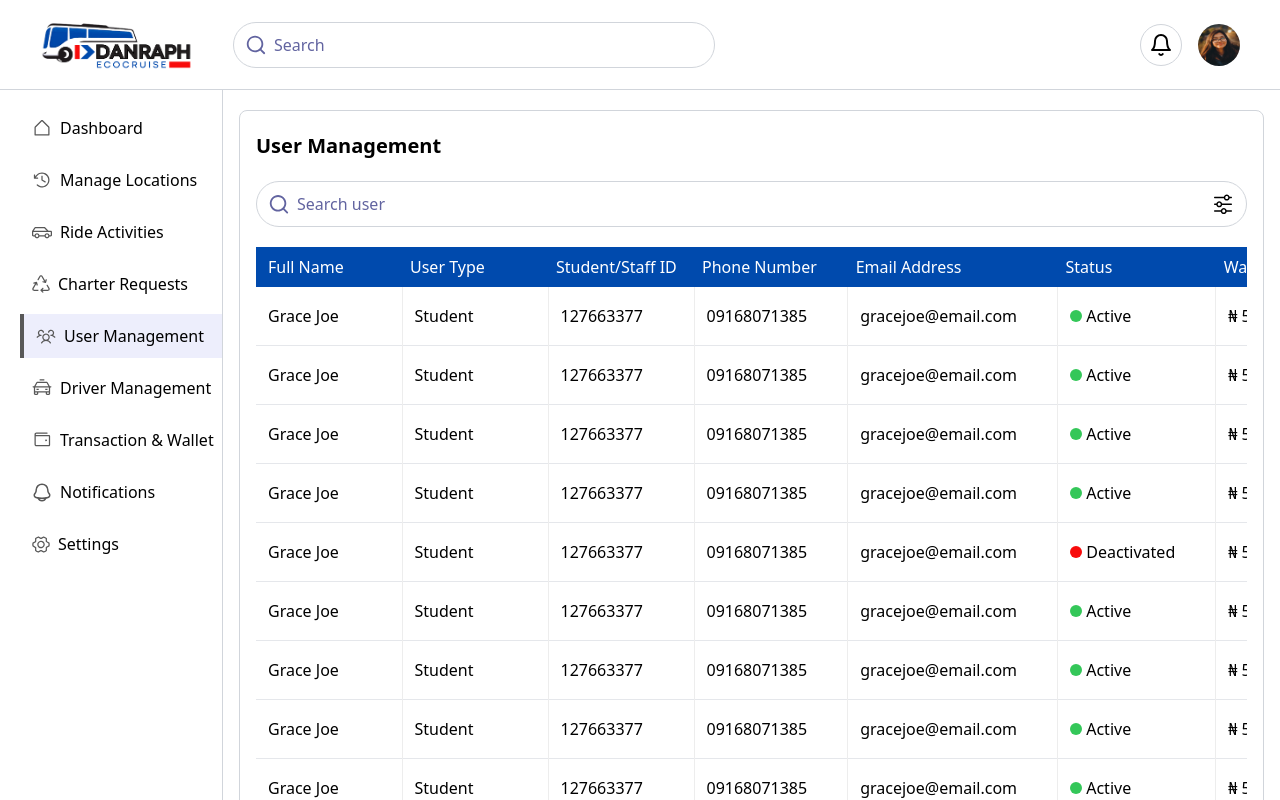
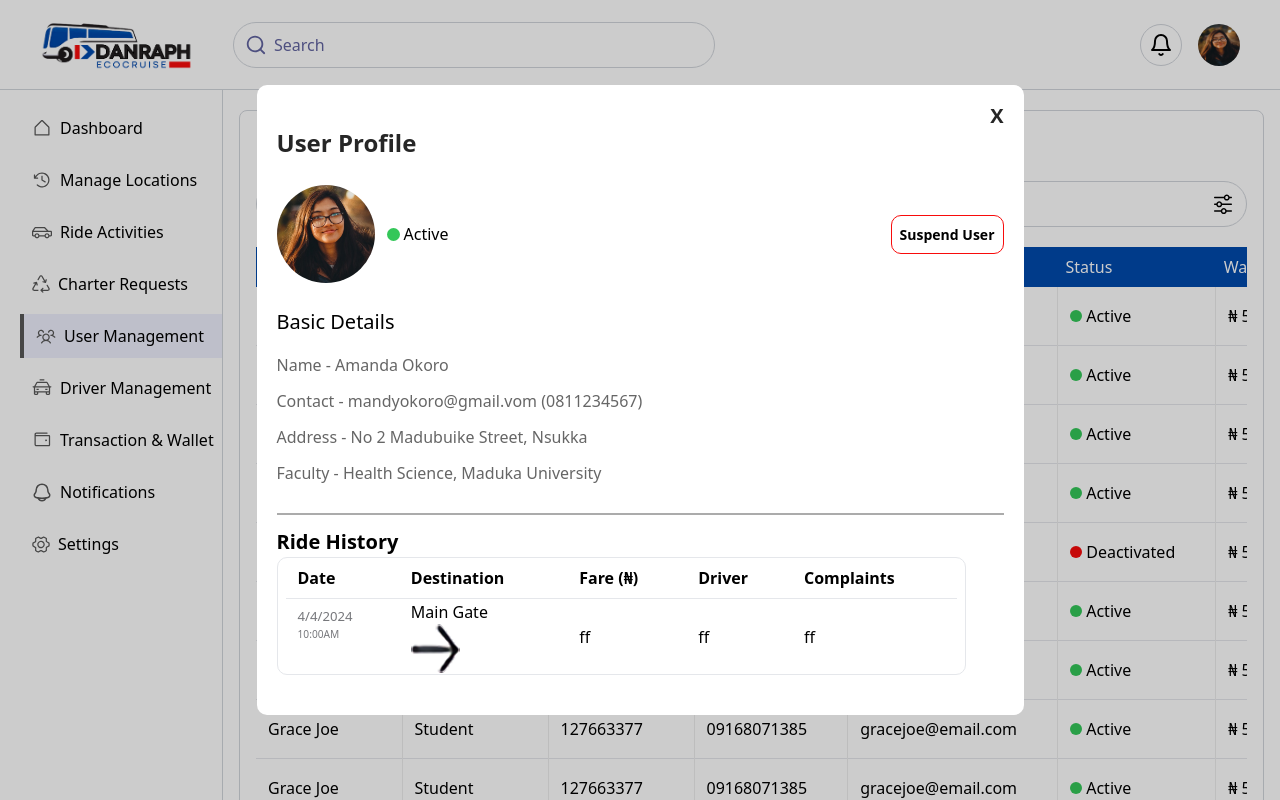
Before and after one commit to Danraph-Technologies/danraph-transport, a React (Vite) app in the folder Admin/: page /admin/User-Management in a window 1280 px wide. Shown: the top 800 px of the page. Built offline with nearby package versions, Linux system fonts and the light colour scheme.

Commit message:
feat(Admin): implement user profile modal and enhance UI
- Add Viewdetailsmodal component to display user profile
- Update users table to include modal trigger
- Enhance UI for both modal and table components
- Add ride history table in the modal

```diff
--- a/Admin/src/pages/users/_tablecomponent/Viewdetailsmodal.jsx
+++ b/Admin/src/pages/users/_tablecomponent/Viewdetailsmodal.jsx
@@ -2,17 +2,88 @@ import React from "react";
 
 function Viewdetailsmodal() {
   return (
-    <div className="w-[767px] relative  bg-white rounded-[10px]">
-      <p className="absolute right-2 top-2 cursor-pointer">X</p>
-      <div>
-        <h2>User Profile</h2>
+    <div className="w-[767px] h-auto relative  bg-white rounded-[10px]">
+      <p className="absolute right-2 top-2 cursor-pointer px-3 py-2 text-[20px] text-[#262626] font-semibold ">
+        X
+      </p>
+      <div className="py-10 px-5 ">
+        <h2 className="text-[24px] font-semibold text-[#262626] ">
+          User Profile
+        </h2>
         <div className="flex justify-between py-3 gap-2 items-center">
-          <div className="flex gap-2 items-center">
-            <img src="/userprofile.jpg" alt="" />
-            <div className="flex gap-2 items-center">
+          <div className="flex py-3 gap-3 items-center">
+            <img
+              src="/userprofile.jpg"
+              alt=""
+              className="w-[98px] h-[98px] rounded-full object-cover "
+            />
+            <div className="flex gap-1 items-center">
               <p className="bg-[#34C759] w-[13px] h-[13px] rounded-full"></p>
-              <p>Active</p>
+              <p className="font-medium">Active</p>
             </div>
+          </div>
+          <div>
+            <p className="border border-[#F80B0B] font-semibold rounded-[10px] p-2 text-[14px] cursor-pointer hover:bg-[#ececec] duration-200 transition-all ">
+              Suspend User
+            </p>
+          </div>
+        </div>
+
+        <div>
+          <h2 className="text-[20px] font-medium">Basic Details</h2>
+          <div className="flex flex-col gap-3 py-4 ">
+            <p className="text-[#666666]">Name - Amanda Okoro</p>
+            <p className="text-[#666666]">
+              Contact - mandyokoro@gmail.vom (0811234567)
+            </p>
+            <p className="text-[#666666]">
+              Address - No 2 Madubuike Street, Nsukka
+            </p>
+            <p className="text-[#666666]">
+              Faculty - Health Science, Maduka University
+            </p>
+          </div>
+        </div>
+        <div className="border border-[#58585880] my-3"></div>
+        <div>
+          <h2 className="text-[#000000] font-semibold text-[20px] ">
+            Ride History
+          </h2>
+          <div className="border rounded-[10px] w-[689px] px-2 ">
+            <table className="w-full">
+              <thead className="border-b">
+                <tr className="text-left  ">
+                  <th className="px-3 py-2">Date</th>
+                  <th className="px-3 py-2">Destination</th>
+                  <th className="px-3 py-2">Fare (₦) </th>
+                  <th className="px-3 py-2">Driver</th>
+                  <th className="px-3 py-2">Complaints</th>
+                </tr>
+              </thead>
+              <tbody className="w-full">
+                <tr className="">
+                  <td className="px-3 flex flex-col py-2 ">
+                    <span className="text-[13.2px] text-[#77787C]">
+                      4/4/2024
+                    </span>
+                    <span className="text-[10.2px] text-[#77787C]">
+                      10:00AM
+                    </span>
+                  </td>
+                  <td className="px-3">
+                    <span>Main Gate</span>
+                    <span>
+                        <span>
+                            <img src="/arrow.png" alt="" />
+                        </span>
+                    </span>
+                  </td>
+                  <td className="px-3">ff</td>
+                  <td className="px-3">ff</td>
+                  <td className="px-3">ff</td>
+                </tr>
+              </tbody>
+            </table>
           </div>
         </div>
       </div>
--- a/Admin/src/pages/users/users.jsx
+++ b/Admin/src/pages/users/users.jsx
@@ -1,10 +1,10 @@
 import React from "react";
 import TableMore from "./_tablecomponent/tablemore";
-
+import Viewdetailsmodal from "./_tablecomponent/Viewdetailsmodal";
 
 const users = () => {
   return (
-    <div>
+    <div className="relative">
       <div className="max-w-[1105px] w-full rounded-lg border border-gray-300 py-3 px-4 ">
         <p className="text-[20px] font-semibold py-2">User Management</p>
         <div className=" relative py-3 mb-2">
@@ -100,7 +100,7 @@ const users = () => {
                   ₦ 5,000
                 </td>
                 <td className="whitespace-nowrap  py-4 pl-3">
-                 <TableMore/>
+                  <TableMore />
                 </td>
               </tr>
 
@@ -130,7 +130,7 @@ const users = () => {
                   ₦ 5,000
                 </td>
                 <td className="whitespace-nowrap  py-4 pl-3">
-                 <TableMore/>
+                  <TableMore />
                 </td>
               </tr>
 
@@ -160,7 +160,7 @@ const users = () => {
                   ₦ 5,000
                 </td>
                 <td className="whitespace-nowrap  py-4 pl-3">
-                 <TableMore/>
+                  <TableMore />
                 </td>
               </tr>
 
@@ -190,7 +190,7 @@ const users = () => {
                   ₦ 5,000
                 </td>
                 <td className="whitespace-nowrap  py-4 pl-3">
-                 <TableMore/>
+                  <TableMore />
                 </td>
               </tr>
 
@@ -220,7 +220,7 @@ const users = () => {
                   ₦ 5,000
                 </td>
                 <td className="whitespace-nowrap  py-4 pl-3">
-                 <TableMore/>
+                  <TableMore />
                 </td>
               </tr>
 
@@ -250,7 +250,7 @@ const users = () => {
                   ₦ 5,000
                 </td>
                 <td className="whitespace-nowrap  py-4 pl-3">
-                 <TableMore/>
+                  <TableMore />
                 </td>
               </tr>
 
@@ -280,7 +280,7 @@ const users = () => {
                   ₦ 5,000
                 </td>
                 <td className="whitespace-nowrap  py-4 pl-3">
-                 <TableMore/>
+                  <TableMore />
                 </td>
               </tr>
 
@@ -310,7 +310,7 @@ const users = () => {
                   ₦ 5,000
                 </td>
                 <td className="whitespace-nowrap  py-4 pl-3">
-                 <TableMore/>
+                  <TableMore />
                 </td>
               </tr>
 
@@ -340,7 +340,7 @@ const users = () => {
                   ₦ 5,000
                 </td>
                 <td className="whitespace-nowrap  py-4 pl-3">
-                 <TableMore/>
+                  <TableMore />
                 </td>
               </tr>
 
@@ -370,7 +370,7 @@ const users = () => {
                   ₦ 5,000
                 </td>
                 <td className="whitespace-nowrap  py-4 pl-3">
-                 <TableMore/>
+                  <TableMore />
                 </td>
               </tr>
 
@@ -400,7 +400,7 @@ const users = () => {
                   ₦ 5,000
                 </td>
                 <td className="whitespace-nowrap  py-4 pl-3">
-                 <TableMore/>
+                  <TableMore />
                 </td>
               </tr>
 
@@ -430,7 +430,7 @@ const users = () => {
                   ₦ 5,000
                 </td>
                 <td className="whitespace-nowrap  py-4 pl-3">
-                 <TableMore/>
+                  <TableMore />
                 </td>
               </tr>
 
@@ -460,7 +460,7 @@ const users = () => {
                   ₦ 5,000
                 </td>
                 <td className="whitespace-nowrap  py-4 pl-3">
-                 <TableMore/>
+                  <TableMore />
                 </td>
               </tr>
 
@@ -490,7 +490,7 @@ const users = () => {
                   ₦ 5,000
                 </td>
                 <td className="whitespace-nowrap  py-4 pl-3">
-                 <TableMore/>
+                  <TableMore />
                 </td>
               </tr>
             </tbody>
@@ -581,6 +581,9 @@ const users = () => {
           </div>
         </div>
       </div>
+      <div className="fixed inset-0 bg-black/20 flex items-center justify-center z-50">
+        <Viewdetailsmodal />
+      </div>
     </div>
   );
 };
```
Also changed, not shown: Admin/public/arrow.png (added).
